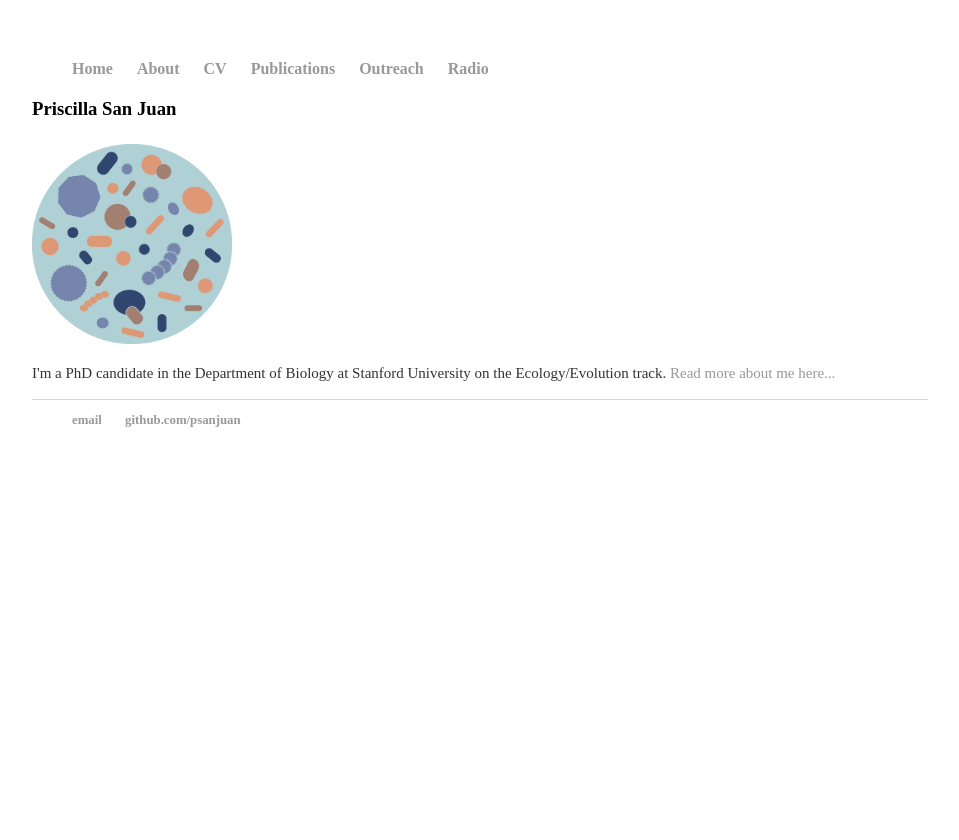
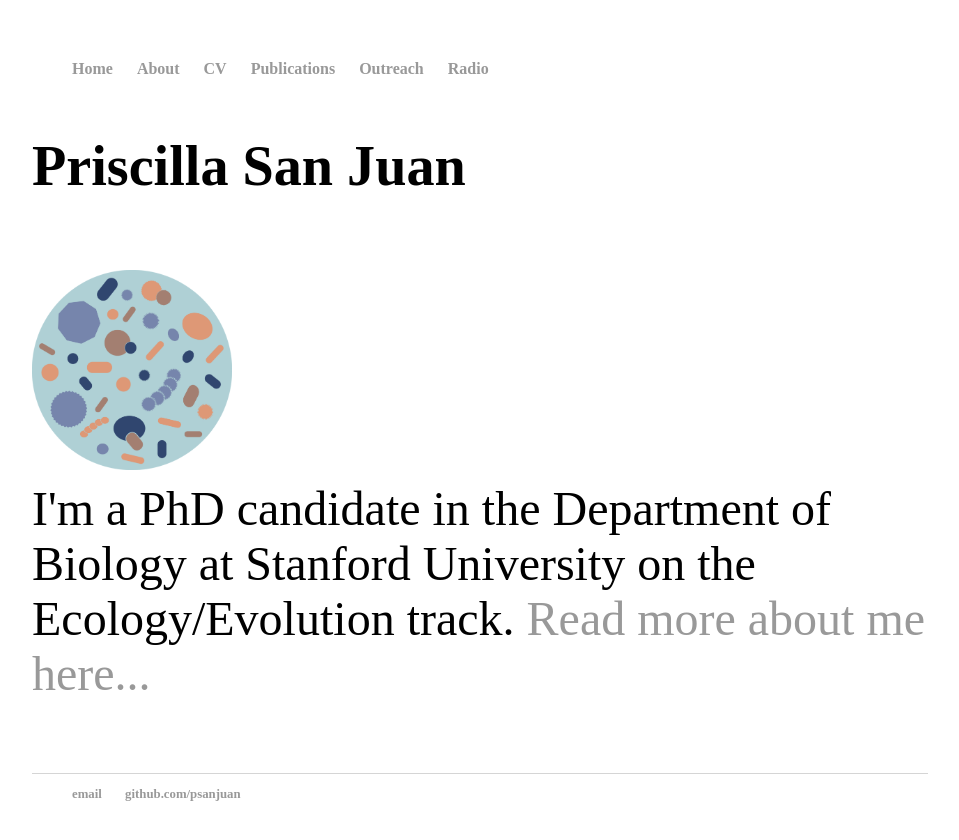
Before and after one commit to psanjuan/psanjuan.github.io, a Jekyll site: the page built from index.html, in a window 1280 px wide. Shown: the top 840 px of the page, without its empty margins (160-1119 px from the left). Built offline with Jekyll 4.4.1, drawn with Linux system fonts in a browser that asks for light colours.

Commit message:
Update index.html

```diff
--- a/index.html
+++ b/index.html
@@ -2,12 +2,11 @@
 layout: default
 title: Priscilla San Juan, PhD candidate
 ---
-
-<p style = "font-family:avenir;font-size:20px;"><h3>Priscilla San Juan</h3></p>
+<font face = "WildWest" size = "20">
+<h3>Priscilla San Juan</h3></p>
 
 <img src="images/microbes.png" alt="headshot" width="200" height="200">
 
 <div class="blurb">
-	<p style = "font-family:avenir;font-size:15px;">
-	I'm a PhD candidate in the Department of Biology at Stanford University on the Ecology/Evolution track. <a href="/about">Read more about me here...</a></p>
+	I'm a PhD candidate in the Department of Biology at Stanford University on the Ecology/Evolution track. <a href="/about">Read more about me here...</a></p></font>
 </div><!-- /.blurb -->
```
